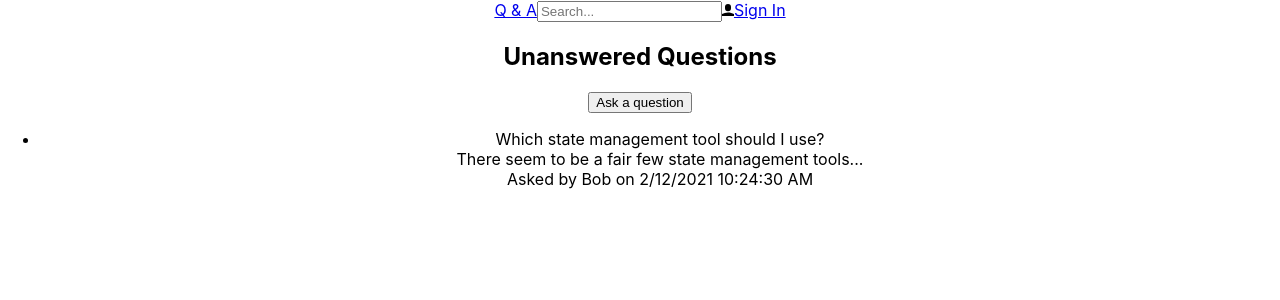
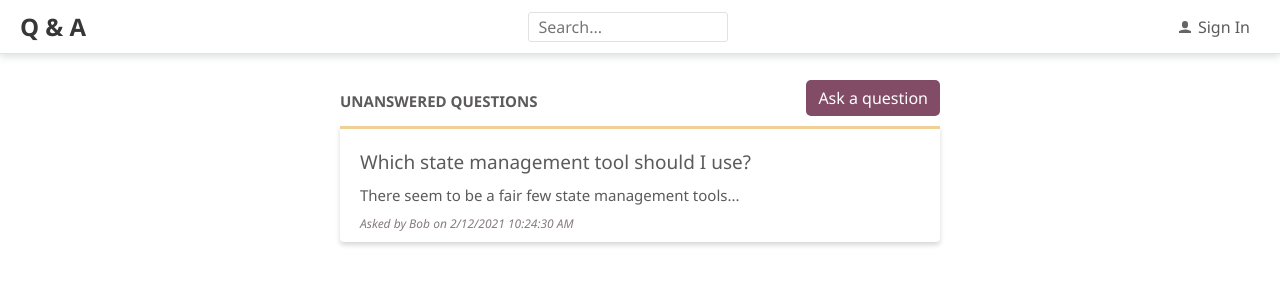
Before and after one commit to still-steel/QandA, a React (Create React App) app in the folder frontend/: page / in a window 1280 px wide. Shown: the top 300 px of the page. Built offline with nearby package versions, Linux system fonts and the light colour scheme.

Commit message:
Компоненты стилизованы с использованием Emotion.js

```diff
--- a/frontend/package.json
+++ b/frontend/package.json
@@ -3,6 +3,8 @@
   "version": "0.1.0",
   "private": true,
   "dependencies": {
+    "@emotion/react": "^11.1.5",
+    "@emotion/styled": "^11.1.5",
     "@testing-library/jest-dom": "^5.11.9",
     "@testing-library/react": "^11.2.5",
     "@testing-library/user-event": "^12.7.0",
--- a/frontend/src/App.tsx
+++ b/frontend/src/App.tsx
@@ -1,11 +1,20 @@
-import React from 'react';
-import './App.css';
+/** @jsxImportSource @emotion/react */
+import { css } from '@emotion/react';
+
 import { Header } from './Header';
 import { HomePage } from './HomePage';
 
+import { fontFamily, fontSize, gray2 } from './Styles';
+
 function App() {
   return (
-    <div className="App">
+    <div
+      css={css`
+        font-family: ${fontFamily};
+        font-size: ${fontSize};
+        color: ${gray2};
+      `}
+    >
       <Header />
       <HomePage />
     </div>
--- a/frontend/src/Header.tsx
+++ b/frontend/src/Header.tsx
@@ -1,3 +1,6 @@
+/** @jsxImportSource @emotion/react */
+import { css } from '@emotion/react';
+import { fontFamily, fontSize, gray1, gray2, gray5 } from './Styles';
 import React from 'react';
 import { UserIcon } from './Icons';
 
@@ -6,14 +9,70 @@
     console.log(e.currentTarget.value);
   };
   return (
-    <div>
-      <a href="./">Q & A</a>
+    <div
+      css={css`
+        position: fixed;
+        box-sizing: border-box;
+        top: 0;
+        width: 100%;
+        display: flex;
+        align-items: center;
+        justify-content: space-between;
+        padding: 10px 20px;
+        background-color: #fff;
+        border-bottom: 1px solid ${gray5};
+        box-shadow: 0 3px 7px 0 rgba(110, 112, 114, 0.21);
+      `}
+    >
+      <a
+        href="./"
+        css={css`
+          font-size: 24px;
+          font-weight: bold;
+          color: ${gray1};
+          text-decoration: none;
+        `}
+      >
+        Q & A
+      </a>
       <input
         type="text"
         placeholder="Search..."
         onChange={handleSearchInputChange}
+        css={css`
+          box-sizing: border-box;
+          font-family: ${fontFamily};
+          font-size: ${fontSize};
+          padding: 8px 10px;
+          border: 1px solid ${gray5};
+          border-radius: 3px;
+          color: ${gray2};
+          background-color: white;
+          width: 200px;
+          height: 30px;
+          :focus {
+            outline-color: ${gray5};
+          }
+        `}
       />
-      <a href="./signin">
+      <a
+        href="./signin"
+        css={css`
+          font-family: ${fontFamily};
+          font-size: ${fontSize};
+          padding: 5px 10px;
+          background-color: transparent;
+          color: ${gray2};
+          text-decoration: none;
+          cursor: pointer;
+          :focus {
+            outline-color: ${gray5};
+          }
+          span {
+            margin-left: 7px;
+          }
+        `}
+      >
         <UserIcon />
         <span>Sign In</span>
       </a>
--- a/frontend/src/HomePage.tsx
+++ b/frontend/src/HomePage.tsx
@@ -1,8 +1,11 @@
+/** @jsxImportSource @emotion/react */
+import { css } from '@emotion/react';
 import React from 'react';
 import { QuestionList } from './QuestionList';
 import { getUnansweredQuestions, QuestionData } from './QuestionsData';
 import { Page } from './Page';
 import { PageTitle } from './PageTitle';
+import { PrimaryButton } from './Styles';
 
 export const HomePage = () => {
   const [questions, setQuestions] = React.useState<QuestionData[]>([]);
@@ -22,9 +25,17 @@
 
   return (
     <Page>
-      <div>
+      <div
+        css={css`
+          display: flex;
+          align-items: center;
+          justify-content: space-between;
+        `}
+      >
         <PageTitle>Unanswered Questions</PageTitle>
-        <button onClick={handleAskQuestionClick}>Ask a question</button>
+        <PrimaryButton onClick={handleAskQuestionClick}>
+          Ask a question
+        </PrimaryButton>
       </div>
       {questionsLoading ? (
         <div>Loading...</div>
--- a/frontend/src/Icons.tsx
+++ b/frontend/src/Icons.tsx
@@ -1,4 +1,16 @@
+/** @jsxImportSource @emotion/react */
+import { css } from '@emotion/react';
+
 import React from 'react';
 import user from './user.svg';
 
-export const UserIcon = () => <img src={user} alt="User" width="12px" />;
+export const UserIcon = () => (
+  <img
+    src={user}
+    alt="User"
+    css={css`
+      width: 12px;
+      opacity: 0.6;
+    `}
+  />
+);
--- a/frontend/src/Page.tsx
+++ b/frontend/src/Page.tsx
@@ -1,3 +1,5 @@
+/** @jsxImportSource @emotion/react */
+import { css } from '@emotion/react';
 import React from 'react';
 import { PageTitle } from './PageTitle';
 
@@ -6,7 +8,13 @@
   children: React.ReactNode;
 }
 export const Page = ({ title, children }: Props) => (
-  <div>
+  <div
+    css={css`
+      margin: 50px auto 20px auto;
+      padding: 30px 20px;
+      max-width: 600px;
+    `}
+  >
     {title && <PageTitle>{title}</PageTitle>}
     {children}
   </div>
--- a/frontend/src/PageTitle.tsx
+++ b/frontend/src/PageTitle.tsx
@@ -1,6 +1,21 @@
+/** @jsxImportSource @emotion/react */
+import { css } from '@emotion/react';
+
 import React from 'react';
 
 interface Props {
   children: React.ReactNode;
 }
-export const PageTitle = ({ children }: Props) => <h2>{children}</h2>;
+export const PageTitle = ({ children }: Props) => (
+  <h2
+    css={css`
+      font-size: 15px;
+      font-weight: bold;
+      margin: 10px 0px 5px;
+      text-align: center;
+      text-transform: uppercase;
+    `}
+  >
+    {children}
+  </h2>
+);
--- a/frontend/src/Question.tsx
+++ b/frontend/src/Question.tsx
@@ -1,3 +1,7 @@
+/** @jsxImportSource @emotion/react */
+import { css } from '@emotion/react';
+import { gray2, gray3 } from './Styles';
+
 import React from 'react';
 import { QuestionData } from './QuestionsData';
 
@@ -7,16 +11,39 @@
 }
 
 export const Question = ({ data, showContent = true }: Props) => (
-  <div>
-    <div>{data.title}</div>
+  <div
+    css={css`
+      padding: 10px 0px;
+    `}
+  >
+    <div
+      css={css`
+        padding: 10px 0px;
+        font-size: 19px;
+      `}
+    >
+      {data.title}
+    </div>
     {showContent && (
-      <div>
+      <div
+        css={css`
+          padding-bottom: 10px;
+          font-size: 15px;
+          color: ${gray2};
+        `}
+      >
         {data.content.length > 50
           ? `${data.content.substring(0, 50)}...`
           : data.content}
       </div>
     )}
-    <div>
+    <div
+      css={css`
+        font-size: 12px;
+        font-style: italic;
+        color: ${gray3};
+      `}
+    >
       {`Asked by ${data.userName} on
         ${data.created.toLocaleDateString()} ${data.created.toLocaleTimeString()}`}
     </div>
--- a/frontend/src/QuestionList.tsx
+++ b/frontend/src/QuestionList.tsx
@@ -1,6 +1,11 @@
+/** @jsxImportSource @emotion/react */
+import { css } from '@emotion/react';
+
 import React from 'react';
 import { QuestionData } from './QuestionsData';
 import { Question } from './Question';
+
+import { accent2, gray5 } from './Styles';
 
 interface Props {
   data: QuestionData[];
@@ -8,9 +13,28 @@
 }
 
 export const QuestionList = ({ data, renderItem }: Props) => (
-  <ul>
+  <ul
+    css={css`
+      list-style: none;
+      margin: 10px 0 0 0;
+      padding: 0px 20px;
+      background-color: #fff;
+      border-bottom-left-radius: 4px;
+      border-bottom-right-radius: 4px;
+      border-top: 3px solid ${accent2};
+      box-shadow: 0 3px 5px 0 rgba(0, 0, 0, 0.16);
+    `}
+  >
     {data.map((question) => (
-      <li key={question.questionId}>
+      <li
+        key={question.questionId}
+        css={css`
+          border-top: 1px solid ${gray5};
+          :first-of-type {
+            border-top: none;
+          }
+        `}
+      >
         {renderItem ? renderItem(question) : <Question data={question} />}
       </li>
     ))}
--- /dev/null
+++ b/frontend/src/Styles.ts
@@ -0,0 +1,39 @@
+import styled from '@emotion/styled';
+
+export const gray1 = '#383737';
+export const gray2 = '#5c5a5a';
+export const gray3 = '#857c81';
+export const gray4 = '#b9b9b9';
+export const gray5 = '#e3e2e2';
+export const gray6 = '#f7f8fa';
+
+export const primary1 = '#681c41';
+export const primary2 = '#824c67';
+
+export const accent1 = '#dbb365';
+export const accent2 = '#efd197';
+
+export const fontFamily = "'Segoe UI', 'Helvetica Neue',sans-serif";
+export const fontSize = '16px';
+
+export const PrimaryButton = styled.button`
+  background-color: ${primary2};
+  border-color: ${primary2};
+  border-style: solid;
+  border-radius: 5px;
+  font-family: ${fontFamily};
+  font-size: ${fontSize};
+  padding: 5px 10px;
+  color: white;
+  cursor: pointer;
+  :hover {
+    background-color: ${primary1};
+  }
+  :focus {
+    outline-color: ${primary2};
+  }
+  :disabled {
+    opacity: 0.5;
+    cursor: not-allowed;
+  }
+`;
```
Also changed, not shown: 1 other file (tests, documents, lock files or other folders).
